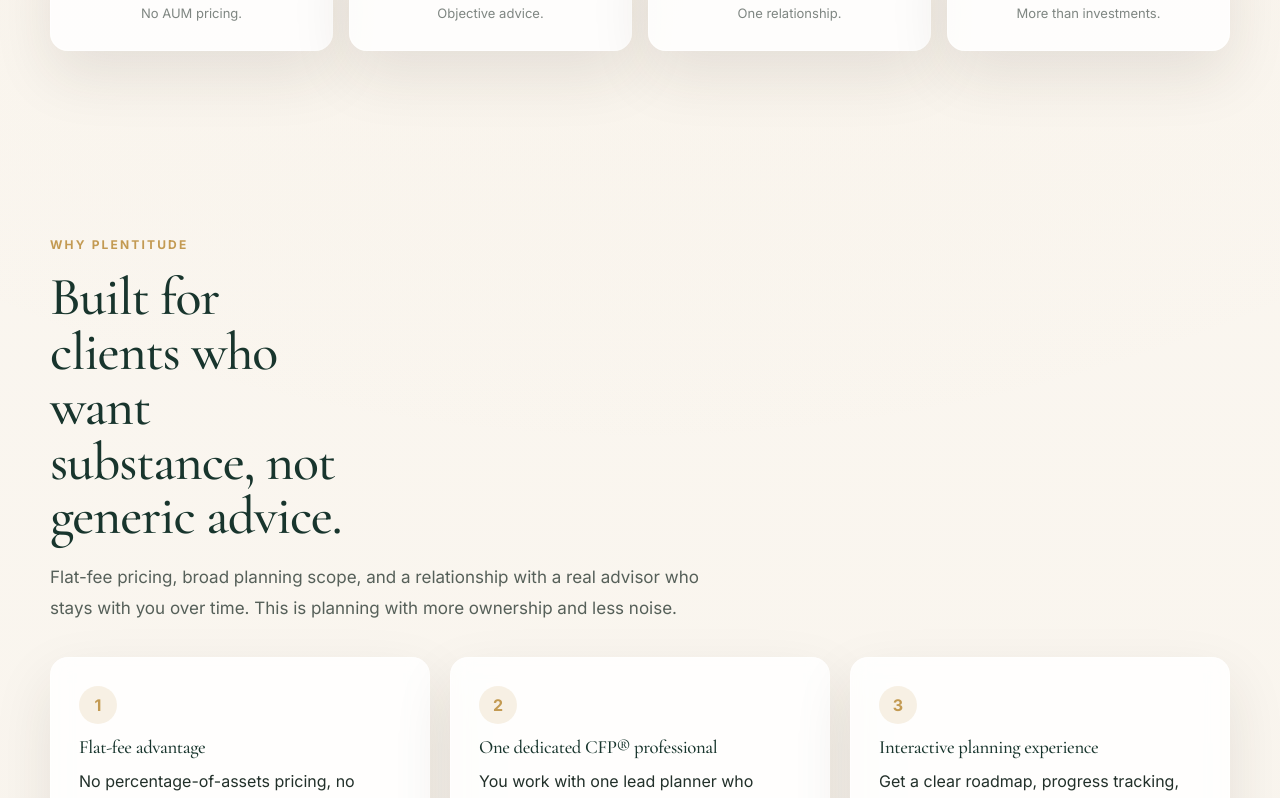
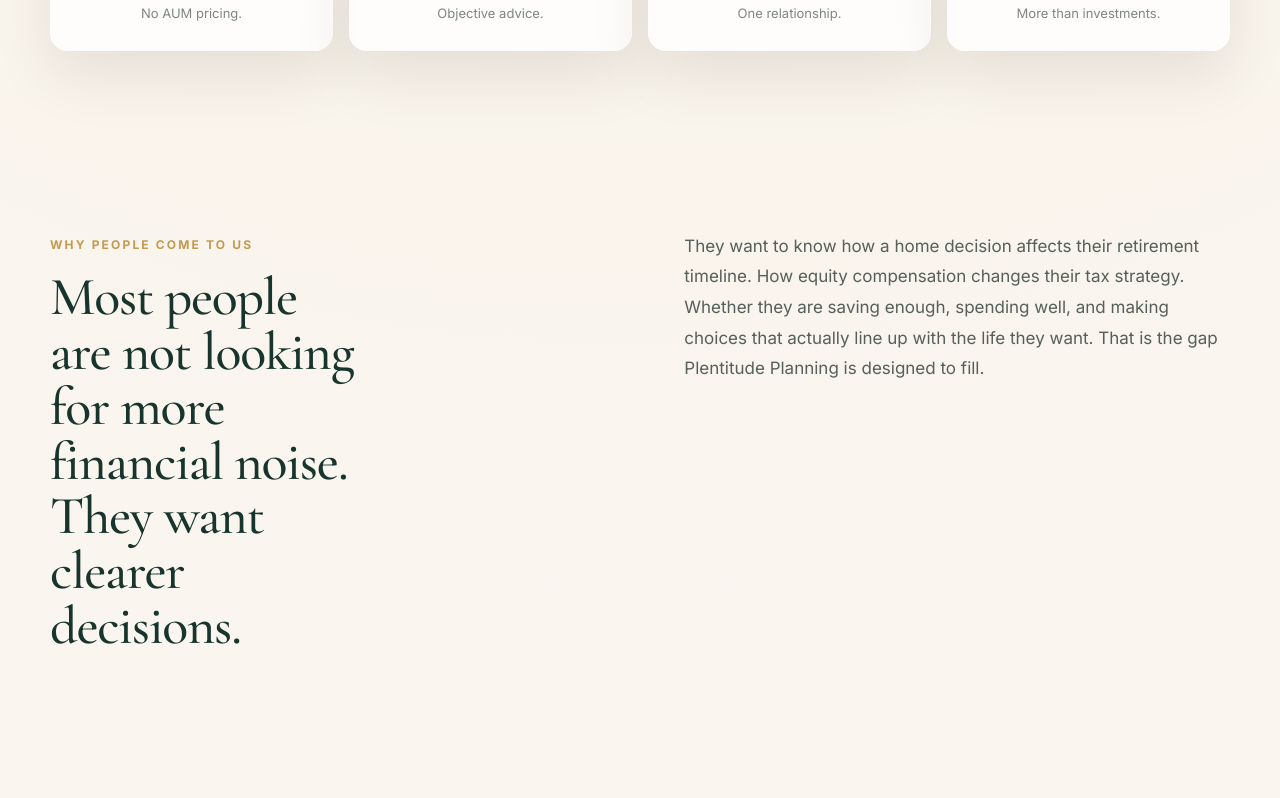
Before and after one commit to margohill2020-boop/PlentitudePlanning-Site, a Next.js app: page / in a window 1280 px wide. Shown: the part 1160-1958 px from the top of the page. Built offline with nearby package versions, Linux system fonts and the light colour scheme.

Commit message:
Add supporting story section before Why Plentitude

```diff
--- a/app/components/Site.tsx
+++ b/app/components/Site.tsx
@@ -154,6 +154,24 @@
               <p>{service.body}</p>
             </article>
           ))}
+        </div>
+      </div>
+    </section>
+  )
+}
+
+export function IntroStorySection() {
+  return (
+    <section className="section">
+      <div className="container">
+        <div className="proofPanel">
+          <div>
+            <span className="sectionLabel">Why people come to us</span>
+            <h2 className="sectionHeading">Most people are not looking for more financial noise. They want clearer decisions.</h2>
+          </div>
+          <div>
+            <p className="sectionIntro">They want to know how a home decision affects their retirement timeline. How equity compensation changes their tax strategy. Whether they are saving enough, spending well, and making choices that actually line up with the life they want. That is the gap Plentitude Planning is designed to fill.</p>
+          </div>
         </div>
       </div>
     </section>
--- a/app/page.tsx
+++ b/app/page.tsx
@@ -1,4 +1,4 @@
-import { Header, Hero, TrustRow, WhySection, ProofSection, LifeMomentsSection, PricingSection, CtaSection, Footer } from './components/Site'
+import { Header, Hero, TrustRow, IntroStorySection, WhySection, ProofSection, LifeMomentsSection, PricingSection, CtaSection, Footer } from './components/Site'
 
 export default function HomePage() {
   return (
@@ -7,6 +7,7 @@
       <main>
         <Hero />
         <TrustRow />
+        <IntroStorySection />
         <WhySection />
         <ProofSection />
         <LifeMomentsSection />
```
